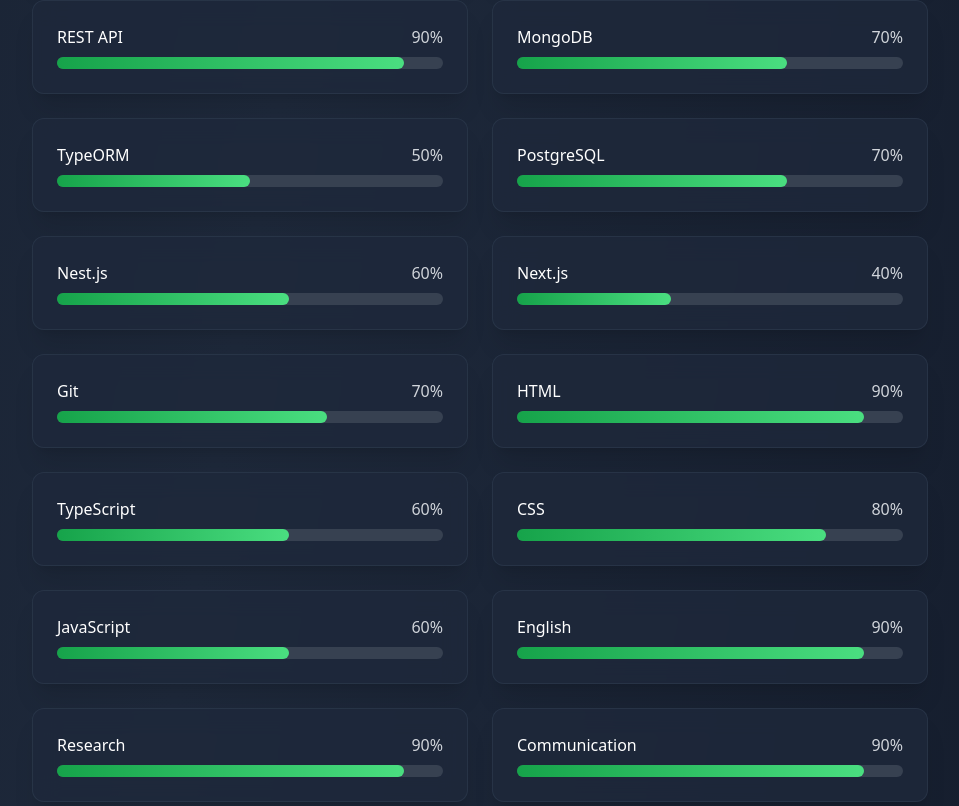
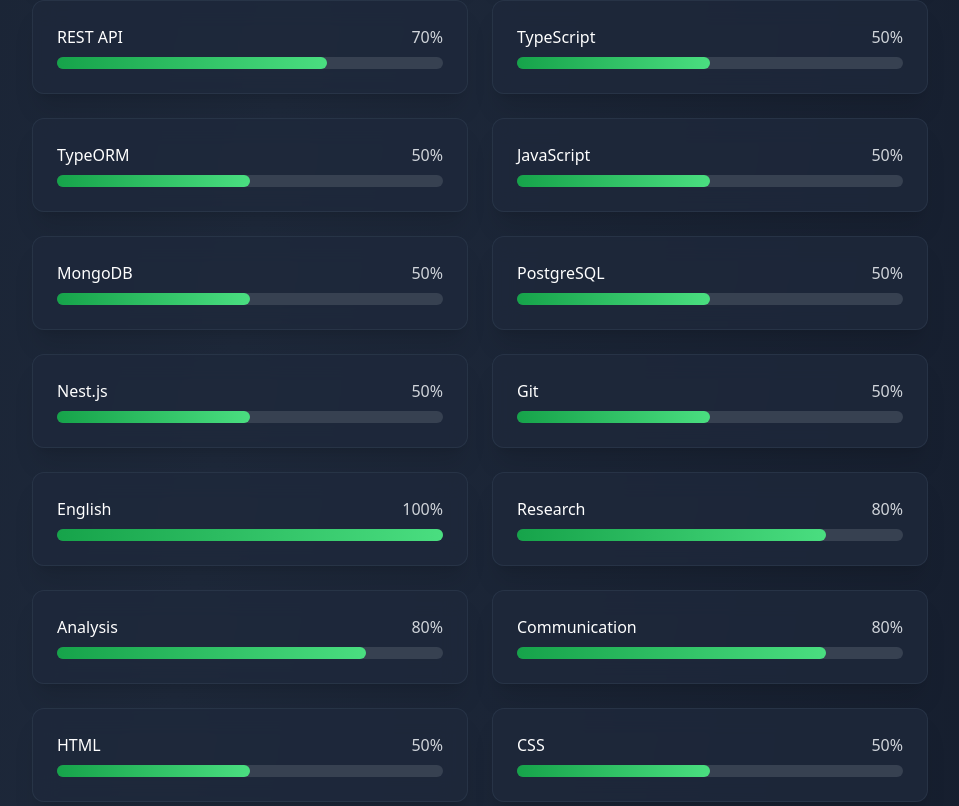
Before and after one commit to VladSoltaniuc/Personal-Website, a React (Create React App) app: page / in a window 1280 px wide. Shown: the part 4754-5560 px from the top of the page, without its empty margins (160-1119 px from the left). Built offline with nearby package versions, Linux system fonts and the light colour scheme.

Commit message:
Updated skill level numbers

```diff
--- a/src/App.tsx
+++ b/src/App.tsx
@@ -123,32 +123,32 @@
   ];
 
   const skills: Skill[] = [
-    { name: ".Net MVC", level: 80 },
-    { name: "SSMS", level: 90 },
-    { name: "C#", level: 80 },
-    { name: "SQL", level: 90 },
-    { name: "REST API", level: 90 },
-    { name: "MongoDB", level: 70 },
-    { name: "TypeORM", level: 50 },
-    { name: "PostgreSQL", level: 70 },
-    { name: "Nest.js", level: 60 },
-    { name: "Next.js", level: 40 },
-    { name: "Git", level: 70 },
-    { name: "HTML", level: 90 },
-    { name: "TypeScript", level: 60 },
-    { name: "CSS", level: 80 },
-    { name: "JavaScript", level: 60 },
-    { name: "English", level: 90 },
-    { name: "Research", level: 90 },
-    { name: "Communication", level: 90 },
-    { name: "Analysis", level: 90 },
-    { name: "React", level: 30 },
-    { name: "Python", level: 20 },
-    { name: "A.I. Integration", level: 40 },
-    { name: "Leaflet", level: 20 },
-    { name: "A.I. Machine Learning", level: 30 },
-    { name: "UnrealEngine4", level: 20 },
-    { name: "Unity", level: 20 },
+    {level: 70, name: ".Net MVC" },
+    {level: 70, name: "SSMS" },
+    {level: 70, name: "C#" },
+    {level: 70, name: "SQL" },
+    {level: 70, name: "REST API" },
+    {level: 50, name: "TypeScript" },
+    {level: 50, name: "TypeORM" },
+    {level: 50, name: "JavaScript" },
+    {level: 50, name: "MongoDB" },
+    {level: 50, name: "PostgreSQL" },
+    {level: 50, name: "Nest.js" },
+    {level: 50, name: "Git" },
+    {level: 100, name: "English" },
+    {level: 80, name: "Research" },
+    {level: 80, name: "Analysis" },
+    {level: 80, name: "Communication" },
+    {level: 50, name: "HTML" },
+    {level: 50, name: "CSS" },
+    {level: 30, name: "Next.js" },
+    {level: 30, name: "React" },
+    {level: 30, name: "Python" },
+    {level: 30, name: "A.I. Integration" },
+    {level: 30, name: "A.I. Machine Learning" },
+    {level: 30, name: "UnrealEngine4" },
+    {level: 30, name: "Unity" },
+    {level: 10, name: "Leaflet" },
   ];
 
   const scrollToSection = (sectionId: string): void => {
```
